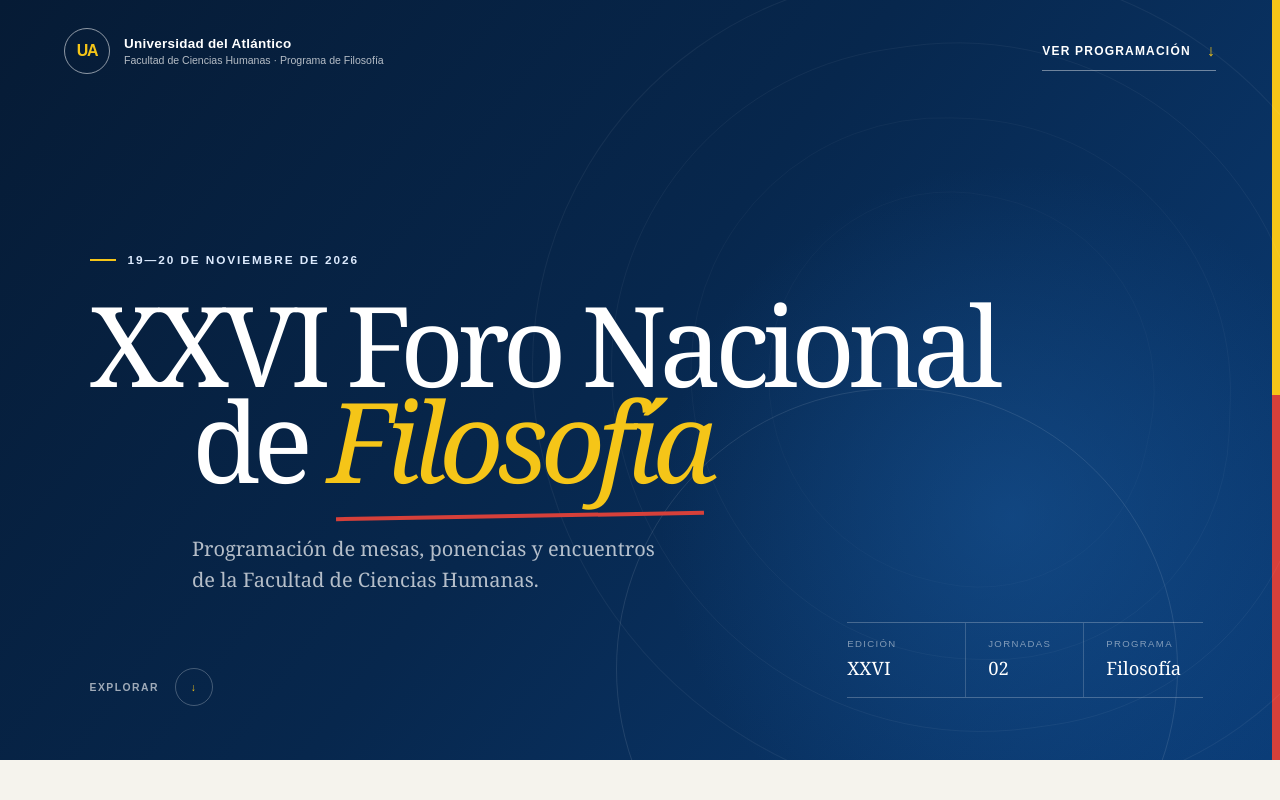
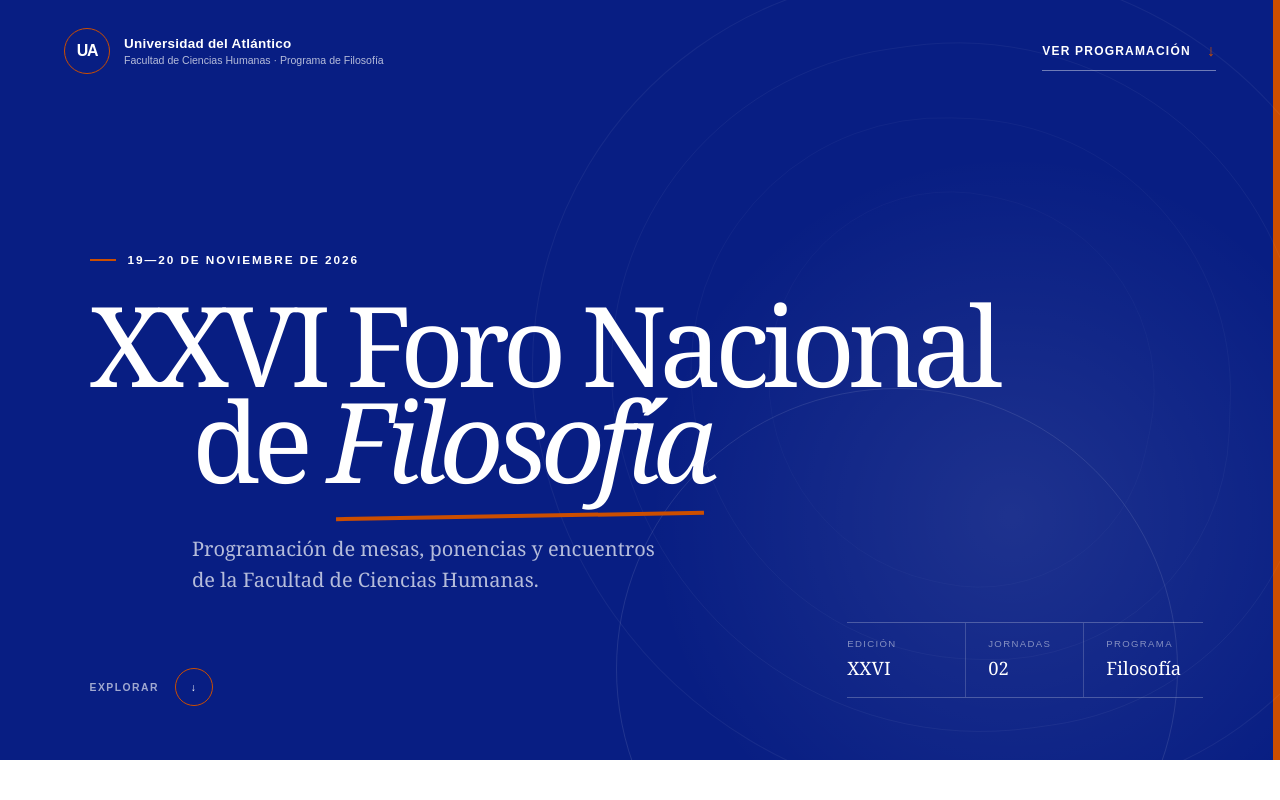
Before and after one commit to angel-garridoo/FORO-NACIONAL-DE-FILOSOFIA, a Next.js app: page / in a window 1280 px wide. Shown: the top 800 px of the page. Built offline with nearby package versions, Linux system fonts and the light colour scheme.

Commit message:
Aplicar paleta institucional azul y naranja

```diff
--- a/app/globals.css
+++ b/app/globals.css
@@ -1,16 +1,16 @@
 :root {
-  --blue-950: #061b35;
-  --blue-900: #092b55;
-  --blue-800: #0b3d78;
-  --blue-700: #0e55a4;
-  --blue-100: #dceafd;
-  --gold: #f5c518;
-  --red: #d6403a;
-  --ink: #10233b;
+  --blue: #081e83;
+  --orange: #cc4e00;
+  --blue-950: var(--blue);
+  --blue-900: var(--blue);
+  --blue-800: var(--blue);
+  --blue-700: var(--blue);
+  --blue-100: var(--white);
+  --ink: var(--blue);
   --muted: #5d6c7e;
-  --paper: #f5f3ed;
+  --paper: #ffffff;
   --white: #ffffff;
-  --line: #d9dee5;
+  --line: #d9deea;
 }
 
 * { box-sizing: border-box; }
@@ -29,7 +29,7 @@ button, a { font: inherit; }
 button { color: inherit; }
 a { color: inherit; text-decoration: none; }
 
-::selection { color: var(--blue-950); background: var(--gold); }
+::selection { color: var(--white); background: var(--orange); }
 
 .site-header {
   position: absolute;
@@ -50,9 +50,9 @@ a { color: inherit; text-decoration: none; }
   place-items: center;
   width: 46px;
   height: 46px;
-  border: 1px solid rgba(255,255,255,.55);
+  border: 1px solid var(--orange);
   border-radius: 50%;
-  color: var(--gold);
+  color: var(--white);
   font-weight: 800;
   letter-spacing: -.08em;
 }
@@ -71,7 +71,7 @@ a { color: inherit; text-decoration: none; }
   text-transform: uppercase;
   letter-spacing: .1em;
 }
-.header-link span { color: var(--gold); font-size: 1rem; }
+.header-link span { color: var(--orange); font-size: 1rem; }
 
 .hero {
   position: relative;
@@ -80,9 +80,8 @@ a { color: inherit; text-decoration: none; }
   padding: 180px clamp(24px, 7vw, 108px) 92px;
   overflow: hidden;
   color: var(--white);
-  background:
-    radial-gradient(circle at 79% 68%, rgba(31, 102, 176, .38), transparent 31%),
-    linear-gradient(128deg, var(--blue-950) 0%, #07274d 48%, var(--blue-800) 100%);
+  background-color: var(--blue);
+  background-image: radial-gradient(circle at 79% 68%, rgba(255,255,255,.09), transparent 32%);
 }
 
 .hero::before {
@@ -90,9 +89,9 @@ a { color: inherit; text-decoration: none; }
   position: absolute;
   top: 0;
   right: 0;
-  width: 8px;
+  width: 7px;
   height: 100%;
-  background: linear-gradient(to bottom, var(--gold) 0 52%, var(--red) 52% 100%);
+  background: var(--orange);
 }
 
 .hero::after {
@@ -133,9 +132,9 @@ a { color: inherit; text-decoration: none; }
   text-transform: uppercase;
   letter-spacing: .16em;
 }
-.eyebrow > span { width: 26px; height: 2px; background: var(--gold); }
+.eyebrow > span { width: 26px; height: 2px; background: var(--orange); }
 .eyebrow--blue { color: var(--blue-700); }
-.eyebrow--blue > span { background: var(--red); }
+.eyebrow--blue > span { background: var(--orange); }
 
 .hero h1 {
   margin: 0;
@@ -147,7 +146,7 @@ a { color: inherit; text-decoration: none; }
 }
 .hero h1 > span { display: block; }
 .hero h1 > span:last-child { padding-left: clamp(0px, 8vw, 140px); }
-.mark { position: relative; font-style: italic; color: var(--gold); }
+.mark { position: relative; font-style: italic; color: var(--white); }
 .mark::after {
   content: "";
   position: absolute;
@@ -155,7 +154,7 @@ a { color: inherit; text-decoration: none; }
   bottom: -.02em;
   left: .08em;
   height: .035em;
-  background: var(--red);
+  background: var(--orange);
   transform: rotate(-1deg);
 }
 .hero-intro {
@@ -204,8 +203,9 @@ a { color: inherit; text-decoration: none; }
   height: 38px;
   border: 1px solid rgba(255,255,255,.25);
   border-radius: 50%;
-  color: var(--gold);
+  color: var(--white);
   font-style: normal;
+  border-color: var(--orange);
 }
 
 .schedule { max-width: 1380px; margin: 0 auto; padding: 112px clamp(24px, 6vw, 90px) 130px; }
@@ -243,7 +243,7 @@ a { color: inherit; text-decoration: none; }
   bottom: 0;
   left: 0;
   height: 4px;
-  background: linear-gradient(90deg, var(--gold) 0 68%, var(--red) 68%);
+  background: var(--orange);
   transform: scaleX(0);
   transform-origin: left;
   transition: transform .25s ease;
@@ -263,7 +263,7 @@ a { color: inherit; text-decoration: none; }
 
 .agenda-section { display: grid; grid-template-columns: minmax(180px, .55fr) 1.45fr; border-bottom: 1px solid var(--line); }
 .agenda-section-label { position: relative; padding: 56px 40px 56px 0; }
-.agenda-section-label span { display: block; width: 34px; height: 3px; margin-bottom: 18px; background: var(--gold); }
+.agenda-section-label span { display: block; width: 34px; height: 3px; margin-bottom: 18px; background: var(--orange); }
 .agenda-section-label h2 { margin: 0; font-size: .74rem; line-height: 1.5; text-transform: uppercase; letter-spacing: .13em; }
 .agenda-list { border-left: 1px solid var(--line); }
 
@@ -279,7 +279,7 @@ a { color: inherit; text-decoration: none; }
 .agenda-trigger, .agenda-static { width: 100%; min-height: 116px; padding: 27px 30px; border: 0; background: transparent; text-align: left; }
 .agenda-trigger { display: flex; align-items: center; justify-content: space-between; gap: 28px; cursor: pointer; }
 .agenda-trigger:hover h3 { color: var(--blue-700); }
-.item-type { display: block; margin-bottom: 8px; color: var(--red); font-size: .59rem; font-weight: 800; text-transform: uppercase; letter-spacing: .14em; }
+.item-type { display: block; margin-bottom: 8px; color: var(--orange); font-size: .59rem; font-weight: 800; text-transform: uppercase; letter-spacing: .14em; }
 .agenda-main h3 { margin: 0; font-family: Georgia, "Times New Roman", serif; font-size: clamp(1.15rem, 2vw, 1.55rem); font-weight: 400; line-height: 1.25; transition: color .2s ease; }
 .agenda-static > p { margin: 12px 0 0; color: var(--muted); font-size: .78rem; line-height: 1.5; }
 .trigger-action { display: flex; flex: 0 0 auto; align-items: center; gap: 12px; color: var(--blue-700); font-size: .6rem; font-weight: 800; text-transform: uppercase; letter-spacing: .1em; }
@@ -313,7 +313,7 @@ footer {
   color: var(--white);
   background: var(--blue-950);
 }
-.footer-mark { display: grid; place-items: center; width: 58px; height: 58px; border: 1px solid rgba(255,255,255,.28); border-radius: 50%; color: var(--gold); font-family: Georgia, "Times New Roman", serif; font-size: 1.15rem; }
+.footer-mark { display: grid; place-items: center; width: 58px; height: 58px; border: 1px solid var(--orange); border-radius: 50%; color: var(--white); font-family: Georgia, "Times New Roman", serif; font-size: 1.15rem; }
 footer p { margin: 0 0 6px; font-family: Georgia, "Times New Roman", serif; font-size: 1.15rem; }
 footer span, .footer-program { color: rgba(255,255,255,.55); font-size: .7rem; line-height: 1.55; }
 .footer-program { text-align: right; }
```
